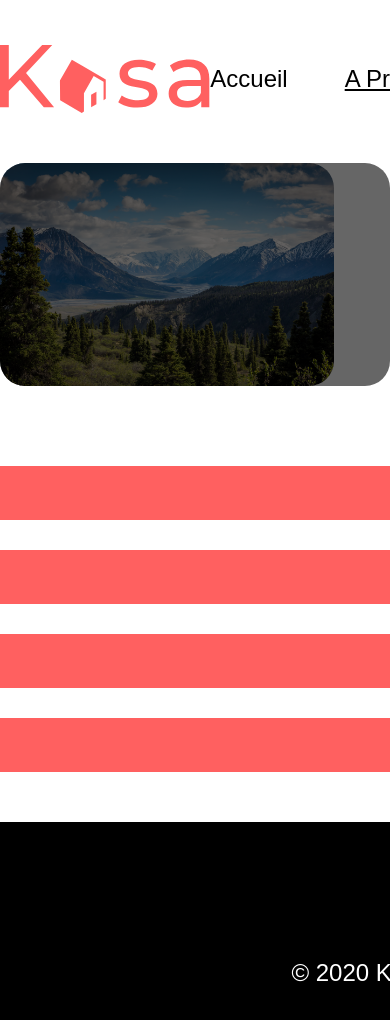
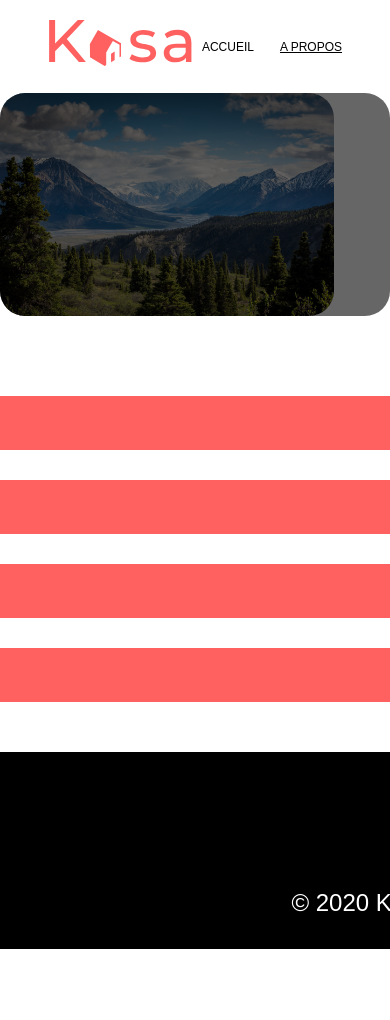
Before and after one commit to RKL715/P8---Kasa, a React (Vite) app: page /about in a window 390 px wide. Shown: the top 1020 px of the page. After the commit the page ends 949 px from the top, so only its background shows below. Built offline with nearby package versions, Linux system fonts and the light colour scheme.

Commit message:
Responsive for : Header, logement: Carousel

```diff
--- a/src/components/common/Header.jsx
+++ b/src/components/common/Header.jsx
@@ -22,13 +22,13 @@ const Navbar = () => {
                 to="/"
             style={{ textDecoration: location.pathname === "/" ? "underline" : "none" }}
             >
-                Accueil
+                ACCUEIL
             </NavLink>
             <NavLink
                 to="/about"
             style={{ textDecoration: location.pathname === "/about" ? "underline" : "none" }}
             >
-                A Propos
+                A PROPOS
             </NavLink>
         </nav>
     )
--- a/src/components/common/_dropdown.scss
+++ b/src/components/common/_dropdown.scss
@@ -3,7 +3,7 @@
 
 .menu_container {
   position: relative;
-  display: inline-block;
+  flex : 0 1 auto;
 
   .menu_button {
     background-color: $main-color;
@@ -18,7 +18,8 @@
     cursor: pointer;
     @include text-24(white);
     font-weight: 700;
-z-index: 1;
+    z-index: 1;
+    flex : 0 1 auto;
     .arrow {
         position: absolute;
         right: 60px;
--- a/src/components/common/_footer.scss
+++ b/src/components/common/_footer.scss
@@ -2,16 +2,16 @@
 
 
   footer { // Black background
-    z-index: 0;
     display: flex;
-    //margin-top: 50px;
-    margin : 0 auto;
+    margin : auto;
     max-width: 1240px;
-    height: 209px;
+    max-height: 100%;
     padding: 66px 464px 29px 463px;
     flex-direction: column;
     align-items: center;
     background-color: black;
+    flex: 1;
+
 
 
     .footerContent { // Logo + Text
--- a/src/components/common/_header.scss
+++ b/src/components/common/_header.scss
@@ -1,15 +1,23 @@
 @import "../../styles/mixins";
 
 header {
-  margin : 45px auto 50px;
+  margin : 45px 6em 50px;
   display: flex;
   justify-content: space-between;
   max-width: 1240px;
   height: 68px;
+  @media (max-width : 450px) {
+    height: 46px;
+    margin : 20px 3em 27px;
+  }
   img {
     width: 210.322px;
     height: 68px;
     flex-shrink: 0;
+    @media (max-width : 450px) {
+      width: 145px;
+      height: 46px;
+    }
   }
   nav {
     height: 68px;
@@ -17,10 +25,17 @@ header {
     display: flex;
     justify-content: center;
     align-items: center;
+    @media (max-width : 450px) {
+      gap: 26px;
+        height: 55px;
+    }
 
 
     a {
       @include text-24 (#000);
+    @media (max-width : 450px) {
+      @include text-12 (#000);
+    }
     }
   }
 }
--- a/src/components/logement/Carousel.jsx
+++ b/src/components/logement/Carousel.jsx
@@ -19,13 +19,13 @@ const ImageSlider = ({pictures, title}) => {
 
     return (
         <div className={'logement_carousel'}>
-            <button className={'carousel_button'} id={'prev'} onClick={prevSlide}><img src={"../public/slider_arrow.png"}  alt="To previous slide"/>  </button>
+            <button className={'carousel_button'} id={'prev'} onClick={prevSlide}><img src={"../public/slider_arrow.png"}  alt="To previous slide" height={'100%'}/>  </button>
             <div className={'logement_carousel_slide'}>
                 <img src={pictures[currentIndex]} alt={title[currentIndex]}/>
                 <p className={'logement_carousel_number'}> {currentIndex + 1} / {pictures.length} </p> {/* Le counter : currentIndex + 1 / la longueur de pictures */}
             </div>
             <button className={'carousel_button'} id={'next'} onClick={nextSlide}><img src={"../public/slider_arrow.png"}
-                                                                                       alt="To next slide"/> </button>
+                                                                                       alt="To next slide" height={'100%'} /> </button>
         </div>
     )
 
--- a/src/styles/_mixins.scss
+++ b/src/styles/_mixins.scss
@@ -17,6 +17,12 @@ color: $color;
   font-weight: 400;
 }
 
+@mixin text-12 ($color){
+  color: $color;
+  font-size: 12px;
+  font-weight: 400;
+}
+
 @mixin text-36 ($color){
   color: $color;
   font-size: 36px;
--- a/src/styles/_reset.scss
+++ b/src/styles/_reset.scss
@@ -22,5 +22,13 @@ a {
 }
 
 body {
+min-width: 320px;
   max-width: 1440px;
+  min-height: 100vh;
+  display: flex;
+    flex-direction: column;
 }
+
+#root {
+  flex: 1;
+}
--- a/src/styles/styles.css
+++ b/src/styles/styles.css
@@ -20,20 +20,40 @@ a {
 }
 
 body {
+  min-width: 320px;
   max-width: 1440px;
+  min-height: 100vh;
+  display: flex;
+  flex-direction: column;
+}
+
+#root {
+  flex: 1;
 }
 
 header {
-  margin: 45px auto 50px;
+  margin: 45px 6em 50px;
   display: flex;
   justify-content: space-between;
   max-width: 1240px;
   height: 68px;
 }
+@media (max-width: 450px) {
+  header {
+    height: 46px;
+    margin: 20px 3em 27px;
+  }
+}
 header img {
   width: 210.322px;
   height: 68px;
   flex-shrink: 0;
+}
+@media (max-width: 450px) {
+  header img {
+    width: 145px;
+    height: 46px;
+  }
 }
 header nav {
   height: 68px;
@@ -42,23 +62,36 @@ header nav {
   justify-content: center;
   align-items: center;
 }
+@media (max-width: 450px) {
+  header nav {
+    gap: 26px;
+    height: 55px;
+  }
+}
 header nav a {
   color: #000;
   font-size: 24px;
   font-weight: 500;
   white-space: nowrap;
 }
+@media (max-width: 450px) {
+  header nav a {
+    color: #000;
+    font-size: 12px;
+    font-weight: 400;
+  }
+}
 
 footer {
-  z-index: 0;
   display: flex;
-  margin: 0 auto;
+  margin: auto;
   max-width: 1240px;
-  height: 209px;
+  max-height: 100%;
   padding: 66px 464px 29px 463px;
   flex-direction: column;
   align-items: center;
   background-color: black;
+  flex: 1;
 }
 footer .footerContent {
   display: flex;
@@ -226,43 +259,64 @@ footer .footerContent img {
   flex-direction: column;
   margin: 0 100px;
 }
+@media (max-width: 450px) {
+  .logement {
+    margin: 0 20px;
+  }
+}
 .logement .logement_carousel {
-  position: relative;
+  min-width: fit-content;
+  max-width: 1240px;
+  margin: 0;
   z-index: 0;
 }
-.logement .logement_carousel button {
-  position: absolute;
+@media (max-width: 450px) {
+  .logement .logement_carousel {
+    max-width: 335px;
+    margin: 0 auto;
+  }
+}
+.logement .logement_carousel .carousel_button {
   z-index: 1;
   background: none;
   border: none;
   cursor: pointer;
+  outline: none;
+}
+@media (max-width: 450px) {
+  .logement .logement_carousel .carousel_button {
+    height: 50px;
+  }
 }
 .logement .logement_carousel #prev {
-  left: 2%;
-  top: 45%;
+  float: left;
 }
 .logement .logement_carousel #next {
-  right: 2%;
-  top: 45%;
+  float: right;
   transform: rotate(180deg);
 }
 .logement .logement_carousel .logement_carousel_number {
   position: absolute;
   z-index: 1;
   bottom: 25px;
-  left: 50%;
+  left: 45%;
   color: white;
   font-size: 18px;
   font-weight: 700;
   font-weight: 500;
 }
 .logement .logement_carousel_slide {
-  position: relative;
   border-radius: 10px;
-  width: 1240px;
+  max-width: 1240px;
   height: 415px;
-  flex-shrink: 0;
+  flex-shrink: 1;
   margin: 0 auto;
+}
+@media (max-width: 450px) {
+  .logement .logement_carousel_slide {
+    max-width: 335px;
+    height: 255px;
+  }
 }
 .logement .logement_carousel_slide img {
   width: 100%;
@@ -275,10 +329,23 @@ footer .footerContent img {
   display: flex;
   justify-content: space-between;
 }
+@media (max-width: 450px) {
+  .logement .logement_first_row {
+    flex-direction: column;
+  }
+}
 .logement .logement_first_row .logement_infos .logement_title {
   color: #FF6060;
   font-size: 36px;
   font-weight: 400;
+}
+@media (max-width: 450px) {
+  .logement .logement_first_row .logement_infos .logement_title {
+    color: #FF6060;
+    font-size: 18px;
+    font-weight: 700;
+    font-weight: 500;
+  }
 }
 .logement .logement_first_row .logement_infos .logement_location {
   color: black;
@@ -286,9 +353,22 @@ footer .footerContent img {
   font-weight: 700;
   font-weight: 500;
 }
+@media (max-width: 450px) {
+  .logement .logement_first_row .logement_infos .logement_location {
+    color: black;
+    font-size: 14px;
+    font-weight: 400;
+    margin-top: 10px;
+  }
+}
 .logement .logement_first_row .logement_host {
   display: flex;
   position: relative;
+}
+@media (max-width: 450px) {
+  .logement .logement_first_row .logement_host {
+    flex-direction: column;
+  }
 }
 .logement .logement_first_row .logement_host .logement_host_name {
   color: #FF6060;
@@ -320,6 +400,13 @@ footer .footerContent img {
 .logement .logement_second_row .logement_tags {
   display: flex;
   gap: 10px;
+  flex-wrap: wrap;
+}
+@media (max-width: 450px) {
+  .logement .logement_second_row .logement_tags {
+    flex-direction: row;
+    order: 2;
+  }
 }
 .logement .logement_second_row .logement_tags .logement_tags_item {
   color: white;
@@ -340,22 +427,17 @@ footer .footerContent img {
   display: flex;
   justify-content: space-between;
   margin-bottom: 50px;
+  max-width: 100%;
+  flex-wrap: wrap;
 }
-.logement .logement_third_row .logement_description {
-  color: black;
-  font-size: 18px;
-  font-weight: 700;
+.logement .logement_third_row .menu_container {
   margin-top: 20px;
-}
-.logement .logement_third_row .logement_equipments {
-  display: flex;
-  flex-direction: column;
-  gap: 10px;
-  margin-top: 20px;
+  flex: 0 1 auto;
 }
 .logement .logement_third_row .menu_button {
   width: 582px;
   margin: auto 0;
+  flex: 0 1 auto;
 }
 .logement .logement_third_row .menu_button .arrow {
   right: 20px;
@@ -367,7 +449,7 @@ footer .footerContent img {
 
 .menu_container {
   position: relative;
-  display: inline-block;
+  flex: 0 1 auto;
 }
 .menu_container .menu_button {
   background-color: #FF6060;
@@ -386,6 +468,7 @@ footer .footerContent img {
   white-space: nowrap;
   font-weight: 700;
   z-index: 1;
+  flex: 0 1 auto;
 }
 .menu_container .menu_button .arrow {
   position: absolute;
```
Also changed, not shown: src/components/logement/_logement.scss (+85 -28 lines), 1 other file (tests, documents, lock files or other folders).
